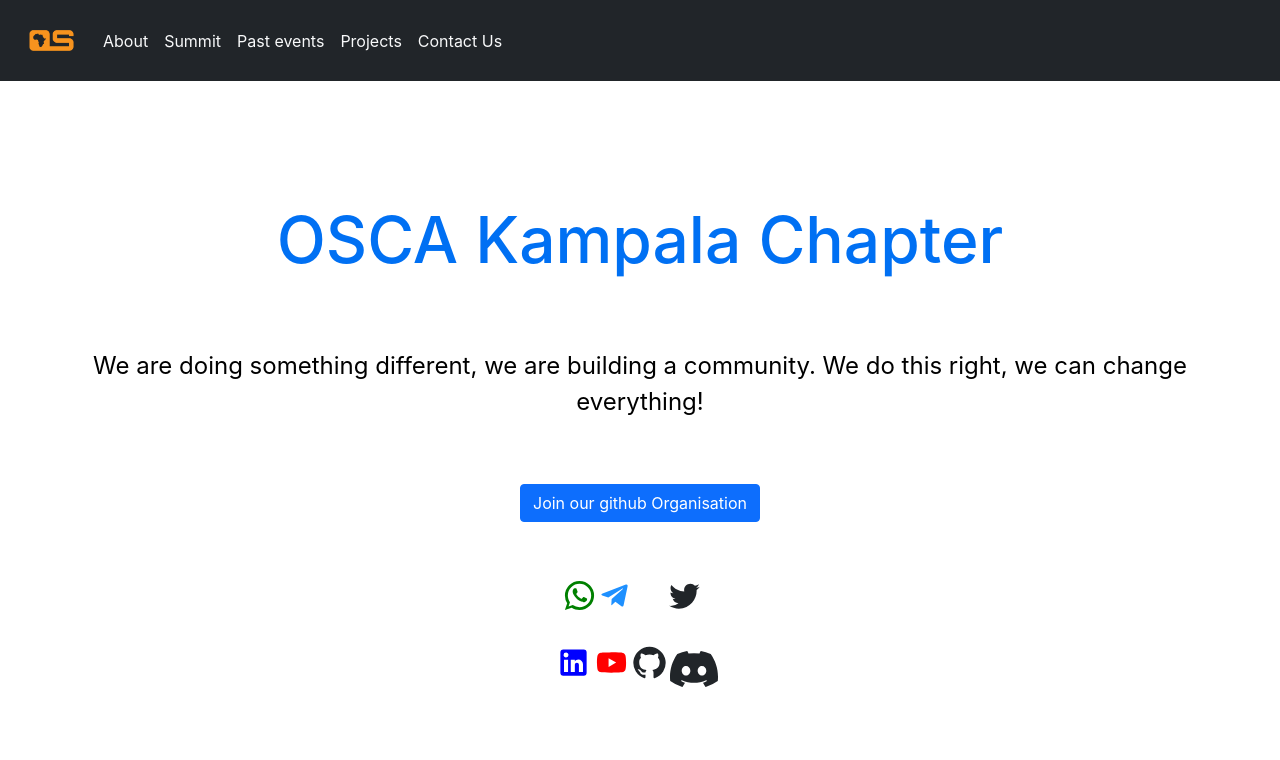
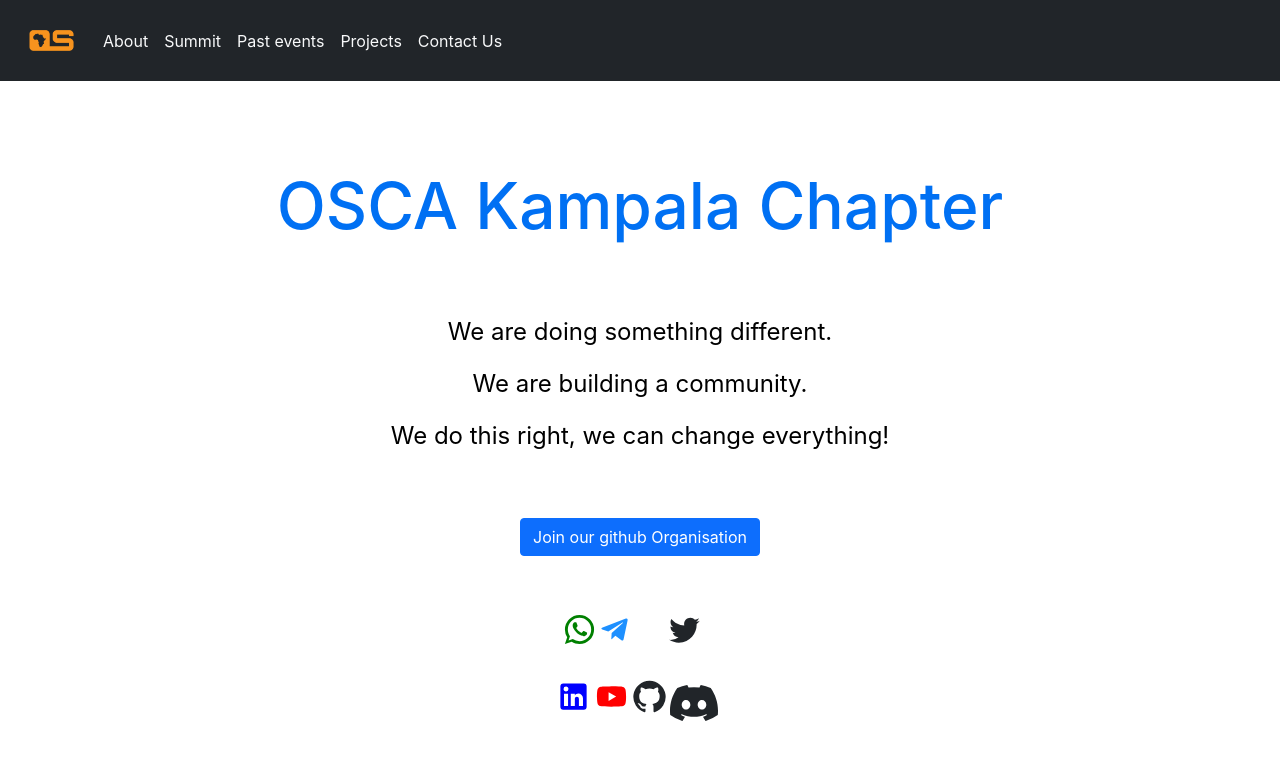
Before and after one commit to oscakampala/oscakampala.github.io, a Next.js app: page / in a window 1280 px wide. Shown: the top 760 px of the page. Built offline with nearby package versions, Linux system fonts and the light colour scheme.

Commit message:
Added catch phrase

```diff
--- a/components/HomeMain.js
+++ b/components/HomeMain.js
@@ -67,7 +67,13 @@ export const HomeMainComponent = () => {
       <br/> <br/>
 
       <p className="description" style={{color:'black'}} >
-        We are doing something different, we are building a community. We do this right, we can change everything!
+        We are doing something different.
+      </p>
+      <p className="description" style={{color:'black'}} >
+        We are building a community.
+      </p>
+      <p className="description" style={{color:'black'}} >
+        We do this right, we can change everything!
       </p>
 
 
```
